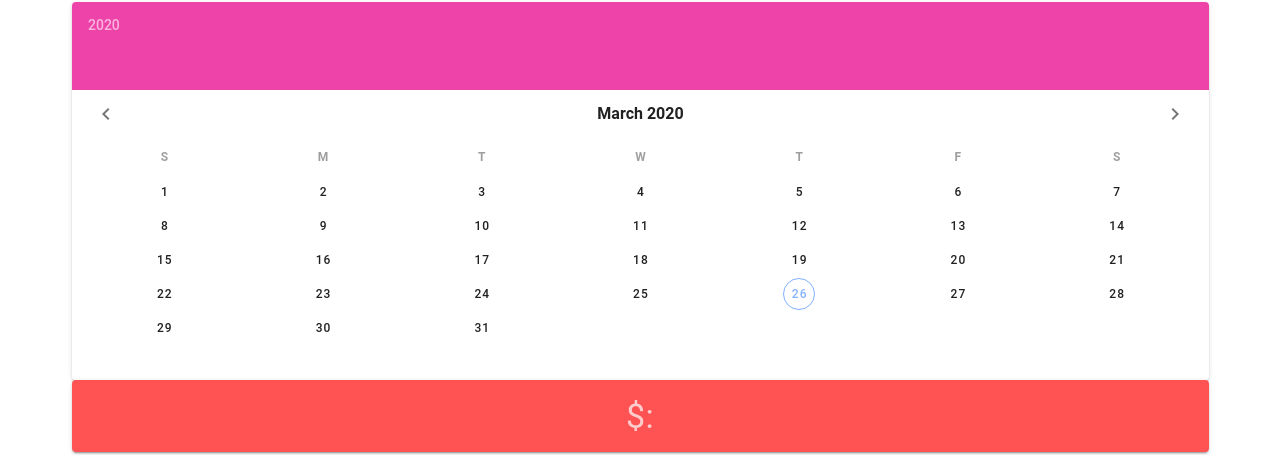
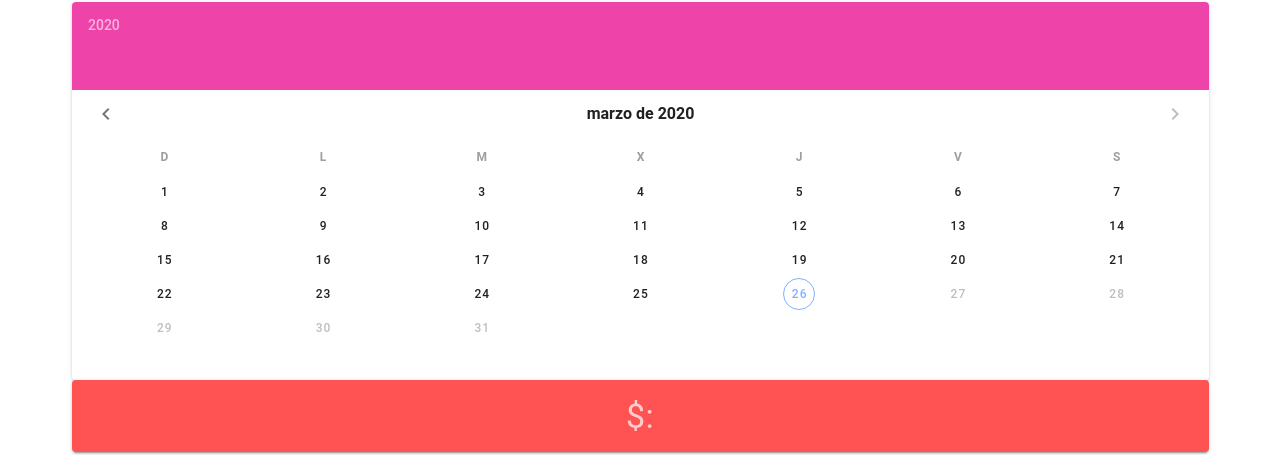
Before and after one commit to braisv/testing-vuetify, a Vue app: page / in a window 1280 px wide. Shown: the part 222-677 px from the top of the page. Built offline with nearby package versions, Linux system fonts and the light colour scheme; a small style sheet from the web is missing.

Commit message:
calendar styled

```diff
--- a/src/views/Home.vue
+++ b/src/views/Home.vue
@@ -9,7 +9,7 @@
       <v-row>
         <v-col class="col-12">
           <v-card>
-            <v-date-picker v-model="date" full-width></v-date-picker>
+            <v-date-picker v-model="date" full-width locale="es-sp" :min="minimum" :max="maximum"></v-date-picker>
           </v-card>
           <v-card color="error" dark>
             <v-card-text class="display-1 text-center">
@@ -27,7 +27,9 @@ export default {
   name: "Home",
   data() {
     return {
-      date: ""
+      date: "",
+      minimum: "1999",
+      maximum: new Date().toISOString().substr(0,10)
     };
   }
 };
```
